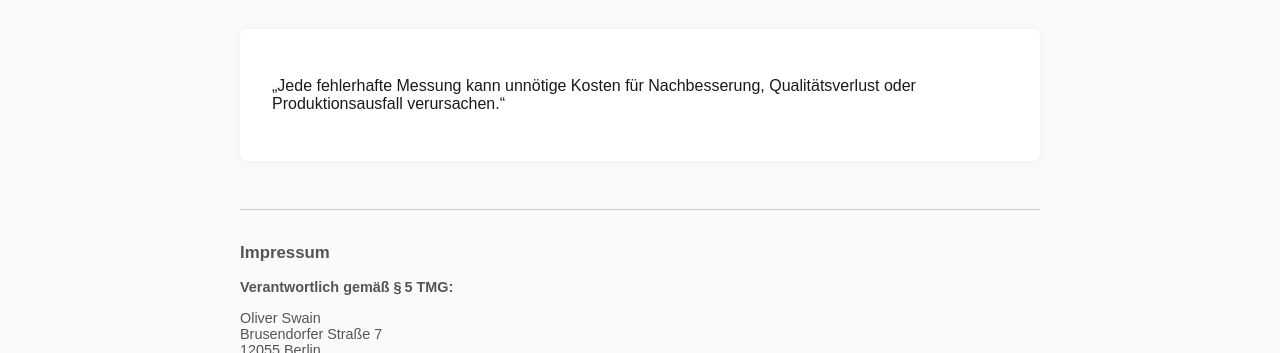
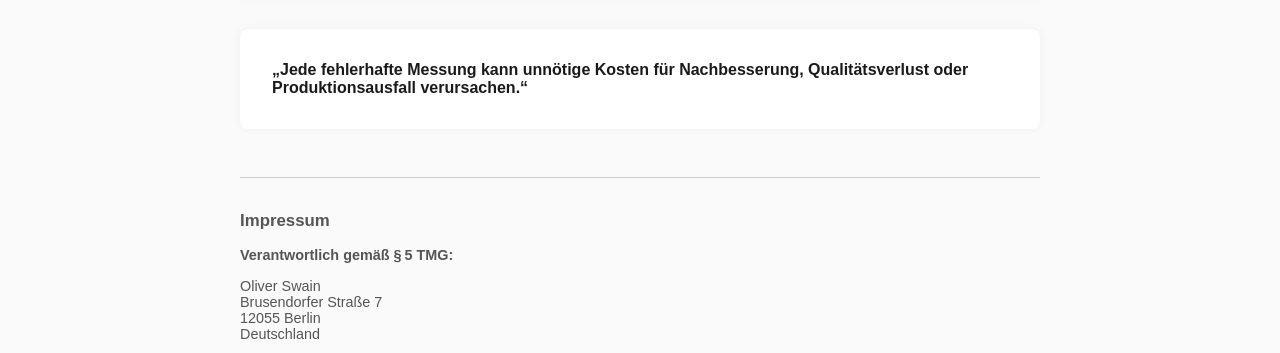
Before and after one commit to CptStriker/KlariteK-Website, a plain HTML site: page index.html in a window 1280 px wide. Shown: the part 397-750 px from the top of the page. Drawn offline with Linux system fonts and the light colour scheme.

Commit message:
Update index.html

```diff
--- a/index.html
+++ b/index.html
@@ -74,7 +74,7 @@
     </div>
 
     <div class="white-box">
-      <p>„Jede fehlerhafte Messung kann unnötige Kosten für Nachbesserung, Qualitätsverlust oder Produktionsausfall verursachen.“</p>
+      <strong>„Jede fehlerhafte Messung kann unnötige Kosten für Nachbesserung, Qualitätsverlust oder Produktionsausfall verursachen.“</strong>
     </div>
 
     <div class="impressum">
```
